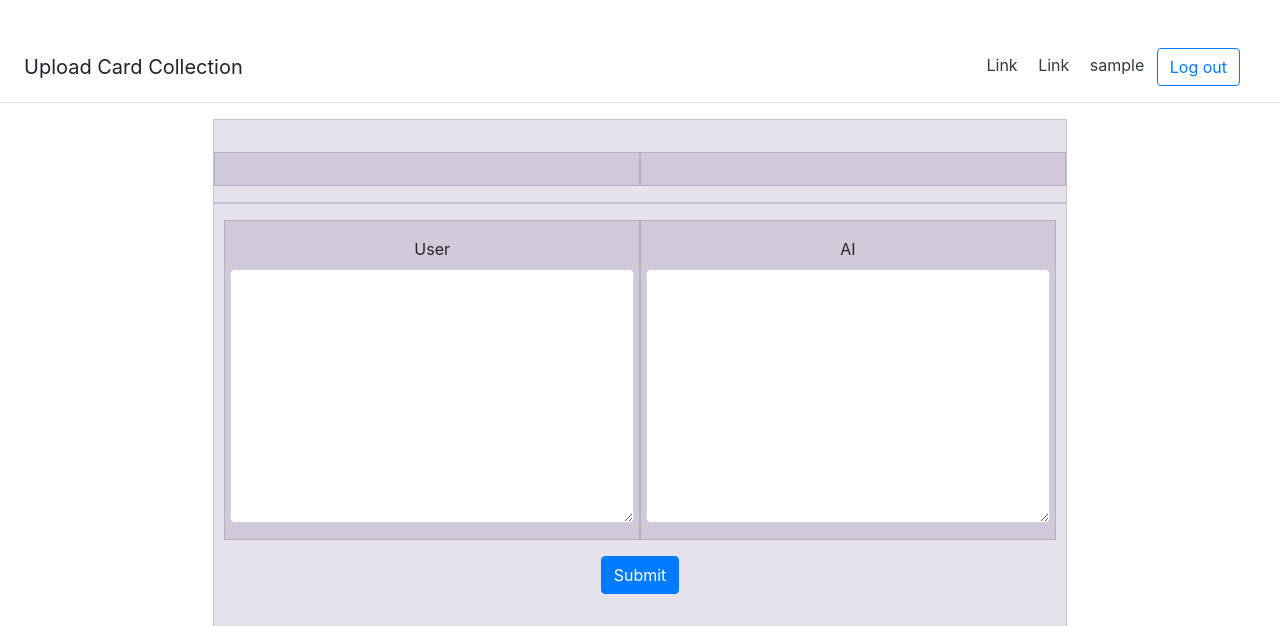
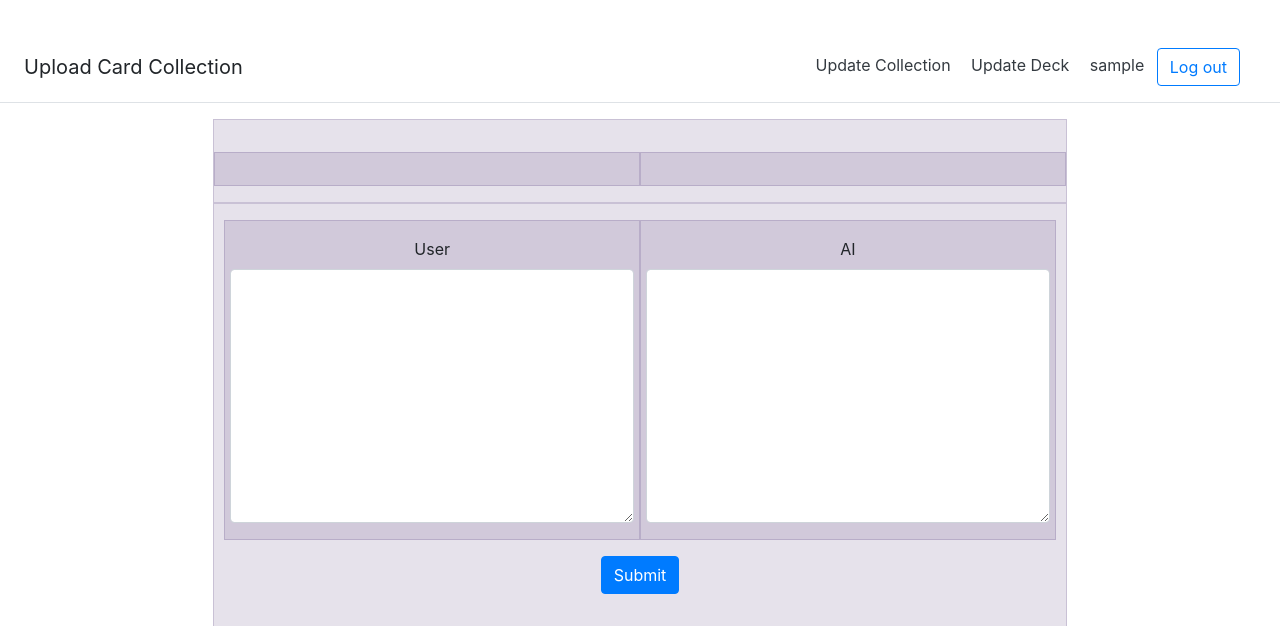
Before and after one commit to lingt-xyz/PokemonGoBack, a PHP site: page /collection.php in a window 1280 px wide. Shown: the top 626 px of the page. Run offline with PHP 8.4, Linux system fonts and the light colour scheme; the visitor is signed in with stand-in values (Sample User, id 1).

Commit message:
Update collection.php

```diff
--- a/source/PokemonGoBack/collection.php
+++ b/source/PokemonGoBack/collection.php
@@ -26,8 +26,8 @@
 <div class="d-flex flex-column flex-md-row align-items-center p-3 px-md-4 mb-3 bg-white border-bottom box-shadow">
     <h5 class="my-0 mr-md-auto font-weight-normal">Upload Card Collection</h5>
     <nav class="my-2 my-md-0 mr-md-3">
-        <a class="p-2 text-dark" href="#">Link</a>
-        <a class="p-2 text-dark" href="#">Link</a>
+        <a class="p-2 text-dark" href="#">Update Collection</a>
+        <a class="p-2 text-dark" href="deck.php?action=update">Update Deck</a>
 
         <?php
         require_once('util.php');
```
